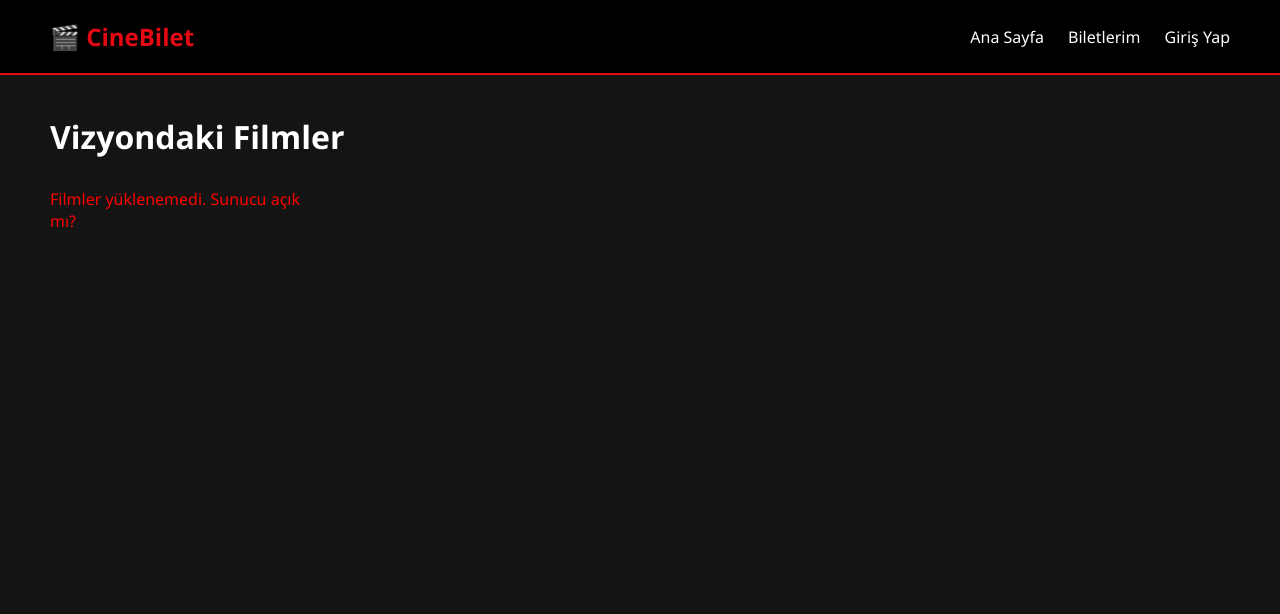
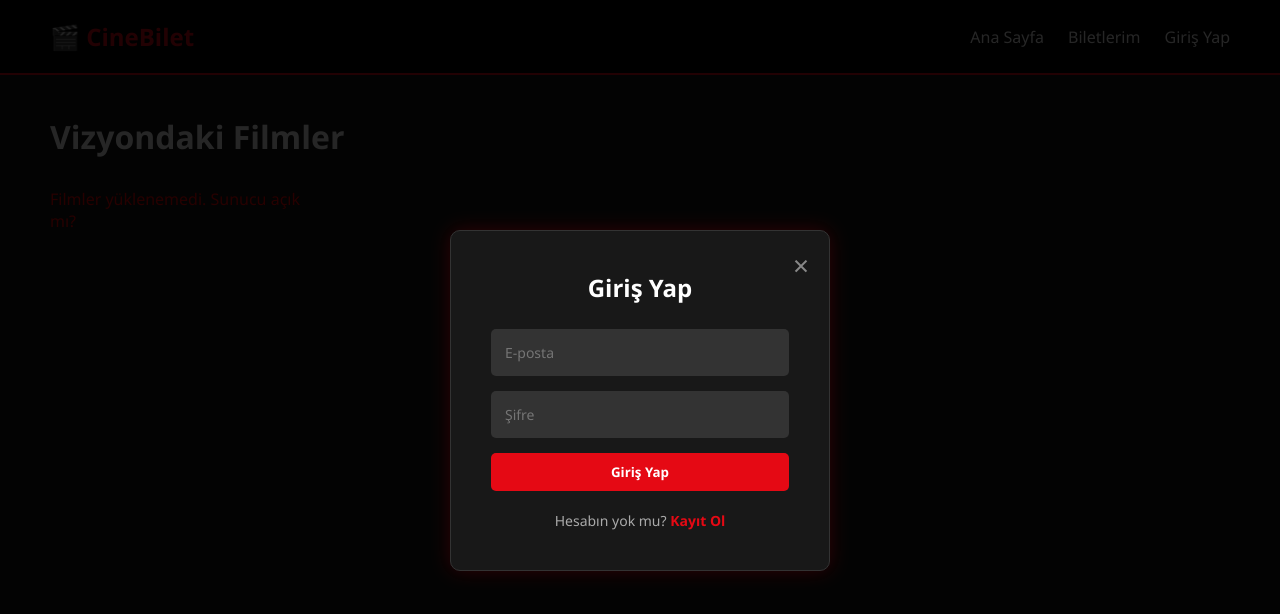
Before and after one commit to ardakaragul/Cinebilet, a plain HTML site: page frontend/index.html in a window 1280 px wide. Both pictures are taken after a click on the link "Giriş Yap". Drawn offline with Linux system fonts and the light colour scheme; no server answers.

Commit message:
Kullanıcı kayıt ve giriş ekranı tasarlandı.

```diff
--- a/frontend/app.js
+++ b/frontend/app.js
@@ -39,3 +39,98 @@ async function fetchMovies() {
 function buyTicket(movieId) {
     alert("Bilet alma ekranına gidiliyor... Film ID: " + movieId);
 }
+
+let isRegisterMode = false;
+
+
+document.getElementById('login-btn').addEventListener('click', (e) => {
+    e.preventDefault();
+    document.getElementById('auth-modal').style.display = 'flex';
+});
+
+
+function closeAuthModal() {
+    document.getElementById('auth-modal').style.display = 'none';
+}
+
+
+function toggleAuthMode() {
+    isRegisterMode = !isRegisterMode;
+    const nameInput = document.getElementById('auth-name');
+    const phoneInput = document.getElementById('auth-phone');
+    const title = document.getElementById('modal-title');
+    const submitBtn = document.getElementById('auth-submit-btn');
+    const toggleText = document.getElementById('auth-toggle-text');
+
+    if (isRegisterMode) {
+        title.innerText = "Kayıt Ol";
+        nameInput.style.display = "block"; nameInput.required = true;
+        phoneInput.style.display = "block"; phoneInput.required = true;
+        submitBtn.innerText = "Hesap Oluştur";
+        toggleText.innerHTML = 'Zaten hesabın var mı? <a href="#" onclick="toggleAuthMode()">Giriş Yap</a>';
+    } else {
+        title.innerText = "Giriş Yap";
+        nameInput.style.display = "none"; nameInput.required = false;
+        phoneInput.style.display = "none"; phoneInput.required = false;
+        submitBtn.innerText = "Giriş Yap";
+        toggleText.innerHTML = 'Hesabın yok mu? <a href="#" onclick="toggleAuthMode()">Kayıt Ol</a>';
+    }
+}
+
+
+async function handleAuth(event) {
+    event.preventDefault();
+
+    const email = document.getElementById('auth-email').value;
+    const password = document.getElementById('auth-password').value;
+
+    if (isRegisterMode) {
+
+        const name = document.getElementById('auth-name').value;
+        const phone = document.getElementById('auth-phone').value;
+
+        try {
+            const response = await fetch('http://localhost:3000/auth/register', {
+                method: 'POST',
+                headers: { 'Content-Type': 'application/json' },
+                body: JSON.stringify({ name, email, password, phone })
+            });
+
+            const data = await response.json();
+
+            if (response.ok) {
+                alert("Aramıza hoş geldin, " + data.user.name + "! Kayıt başarılı.");
+                closeAuthModal();
+
+                localStorage.setItem('userName', data.user.name);
+                localStorage.setItem('userId', data.user.id);
+                location.reload();
+            } else {
+                alert("Hata: " + data.message);
+            }
+        } catch (error) {
+            console.error("Bağlantı hatası:", error);
+        }
+    } else {
+
+
+        alert("Giriş başarılı! (Simülasyon)");
+        closeAuthModal();
+    }
+}
+
+
+document.addEventListener('DOMContentLoaded', () => {
+    const userName = localStorage.getItem('userName');
+    const loginBtn = document.getElementById('login-btn');
+
+    if (userName) {
+        loginBtn.innerText = "Çıkış Yap (" + userName + ")";
+        loginBtn.onclick = (e) => {
+            e.preventDefault();
+            localStorage.removeItem('userName');
+            localStorage.removeItem('userId');
+            location.reload();
+        };
+    }
+});
--- a/frontend/index.html
+++ b/frontend/index.html
@@ -25,7 +25,26 @@
         <div id="movies-container" class="movies-grid">
         </div>
     </main>
+<div id="auth-modal" class="modal-overlay">
+        <div class="modal-content">
+            <span class="close-btn" onclick="closeAuthModal()">&times;</span>
+            <h2 id="modal-title">Giriş Yap</h2>
 
+            <form id="auth-form" onsubmit="handleAuth(event)">
+                <input type="text" id="auth-name" placeholder="Ad Soyad" style="display: none;">
+                <input type="text" id="auth-phone" placeholder="Telefon Numarası" style="display: none;">
+
+                <input type="email" id="auth-email" placeholder="E-posta" required>
+                <input type="password" id="auth-password" placeholder="Şifre" required>
+
+                <button type="submit" id="auth-submit-btn" class="buy-btn">Giriş Yap</button>
+            </form>
+
+            <p id="auth-toggle-text">
+                Hesabın yok mu? <a href="#" onclick="toggleAuthMode()">Kayıt Ol</a>
+            </p>
+        </div>
+    </div>
     <script src="app.js"></script>
 </body>
 
--- a/frontend/style.css
+++ b/frontend/style.css
@@ -93,3 +93,68 @@ h1 {
 .buy-btn:hover {
     background-color: #b20710;
 }
+
+.modal-overlay {
+    display: none;
+    position: fixed;
+    top: 0; left: 0; width: 100%; height: 100%;
+    background-color: rgba(0, 0, 0, 0.85);
+    justify-content: center;
+    align-items: center;
+    z-index: 1000;
+}
+
+
+.modal-content {
+    background-color: #181818;
+    padding: 40px;
+    border-radius: 10px;
+    width: 380px;
+    position: relative;
+    text-align: center;
+    border: 1px solid #333;
+    box-shadow: 0 0 20px rgba(229, 9, 20, 0.2);
+}
+
+.close-btn {
+    position: absolute;
+    top: 15px; right: 20px;
+    font-size: 28px;
+    cursor: pointer;
+    color: #888;
+    transition: color 0.3s;
+}
+
+.close-btn:hover { color: #e50914; }
+
+
+#auth-form {
+    display: flex;
+    flex-direction: column;
+    gap: 15px;
+    margin-top: 25px;
+}
+
+#auth-form input {
+    padding: 14px;
+    border-radius: 5px;
+    border: none;
+    background-color: #333;
+    color: white;
+    font-size: 14px;
+    outline: none;
+}
+
+#auth-form input:focus { border: 1px solid #e50914; }
+
+#auth-toggle-text {
+    margin-top: 20px;
+    font-size: 14px;
+    color: #aaa;
+}
+
+#auth-toggle-text a {
+    color: #e50914;
+    text-decoration: none;
+    font-weight: bold;
+}
```
